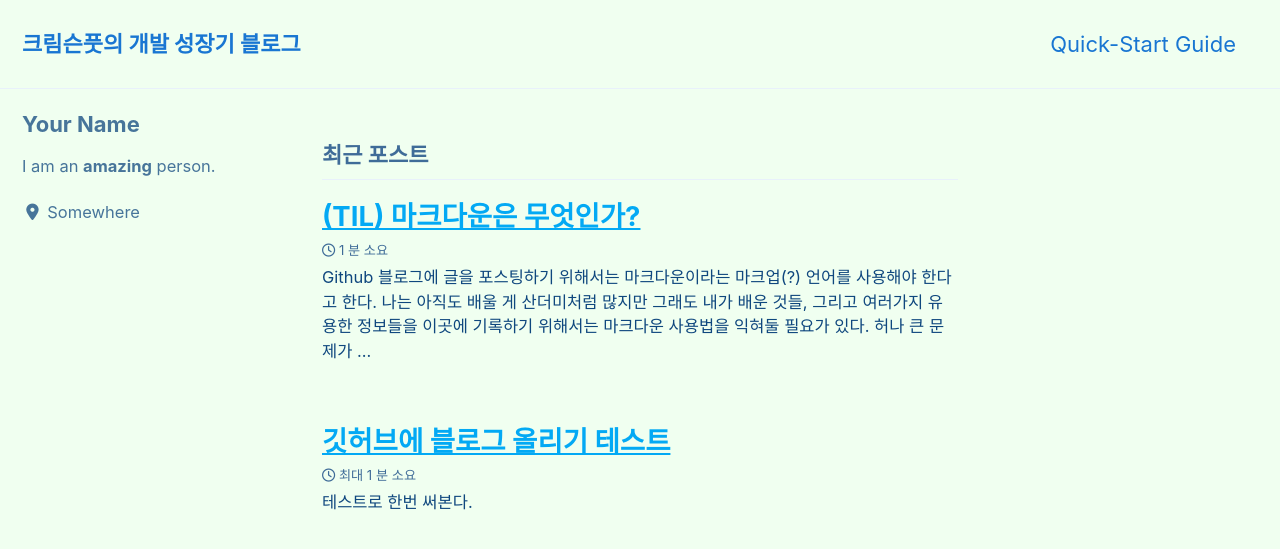
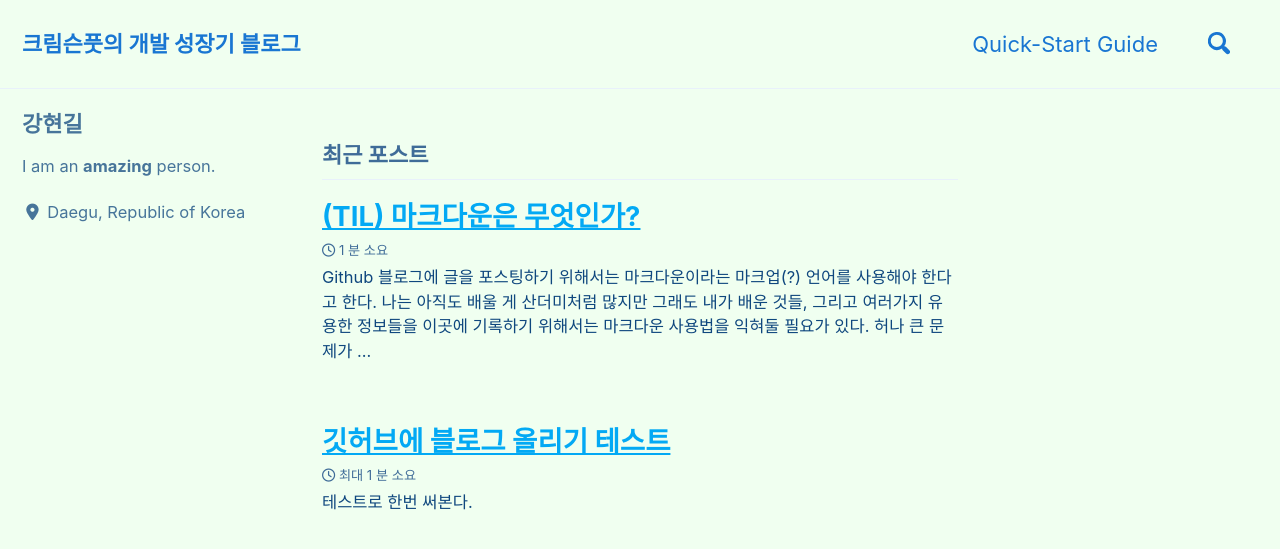
Before and after one commit to nammunsik/tksuns12.github.io, a Jekyll site: the page built from index.html, in a window 1280 px wide and 900 px high. Shown: the top 549 px of the window. Built offline with Jekyll 4.4.1, drawn with Linux system fonts in a browser that asks for light colours; cached includes are drawn as plain includes; nearby versions of some CDN libraries; the list of posts is cut into pages by our own code; comment, search, counter and statistics services are not loaded.

Commit message:
약간 ㅅ ㅜ정

```diff
--- a/_config.yml
+++ b/_config.yml
@@ -32,7 +32,7 @@ words_per_minute: 200
 comments:
   provider: "disqus" # false (default), "disqus", "discourse", "facebook", "staticman", "staticman_v2", "utterances", "custom"
   disqus:
-    shortname: "tksuns12-github-io" # https://help.disqus.com/customer/portal/articles/466208-what-s-a-shortname-
+    shortname: tksuns12-github-io # https://help.disqus.com/customer/portal/articles/466208-what-s-a-shortname-
   discourse:
     server: # https://meta.discourse.org/t/embedding-discourse-comments-via-javascript/31963 , e.g.: meta.discourse.org
   facebook:
@@ -51,9 +51,9 @@ reCaptcha:
   secret:
 atom_feed:
   path: # blank (default) uses feed.xml
-search: # true, false (default)
-search_full_content: # true, false (default)
-search_provider: # lunr (default), algolia, google
+search: true
+search_full_content: true
+search_provider: google
 algolia:
   application_id: # YOUR_APPLICATION_ID
   index_name: # YOUR_INDEX_NAME
@@ -92,10 +92,10 @@ analytics:
 
 # Site Author
 author:
-  name: "Your Name"
+  name: "강현길"
   avatar: # path of avatar image, e.g. "/assets/images/bio-photo.jpg"
   bio: "I am an **amazing** person."
-  location: "Somewhere"
+  location: "Daegu, Republic of Korea"
   email:
   links:
     - label: "Email"
```
